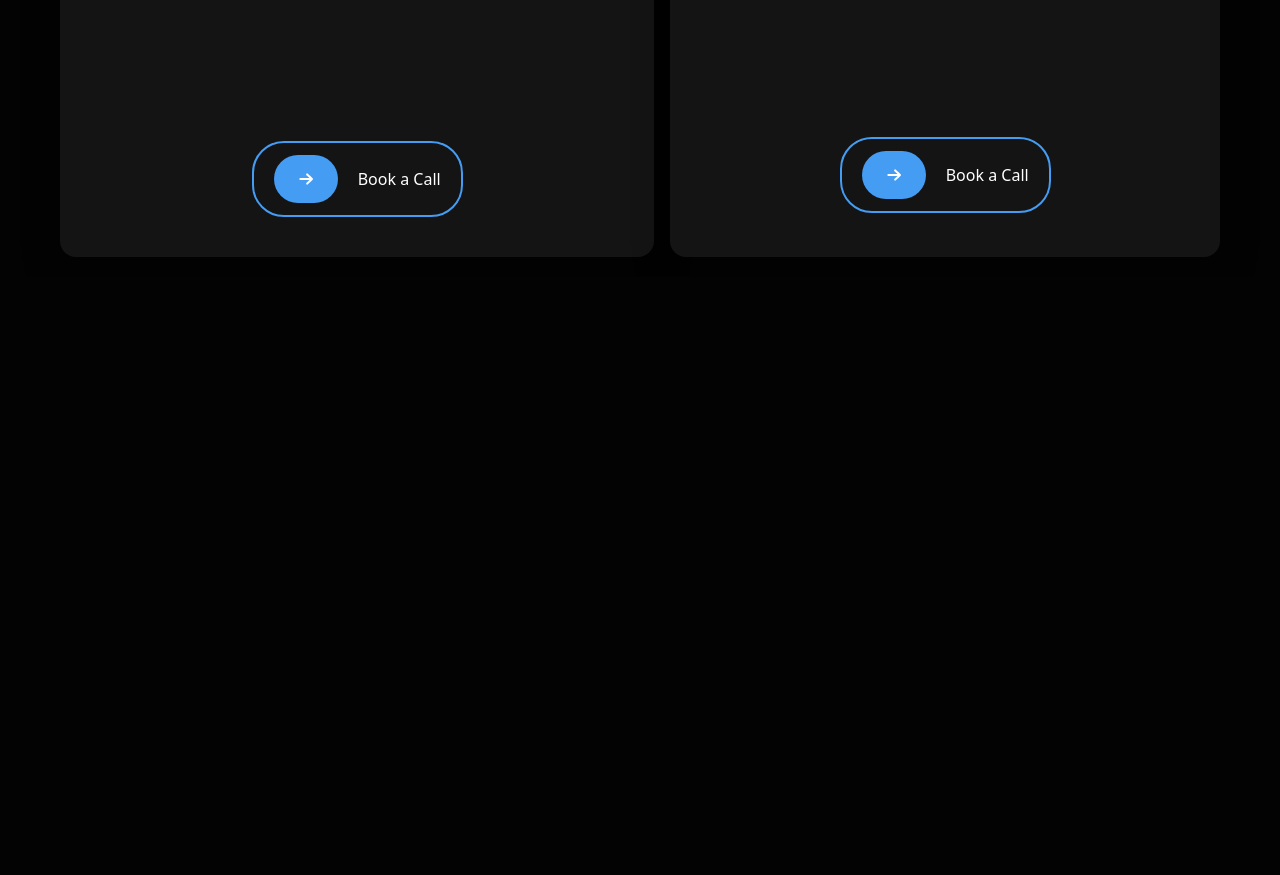
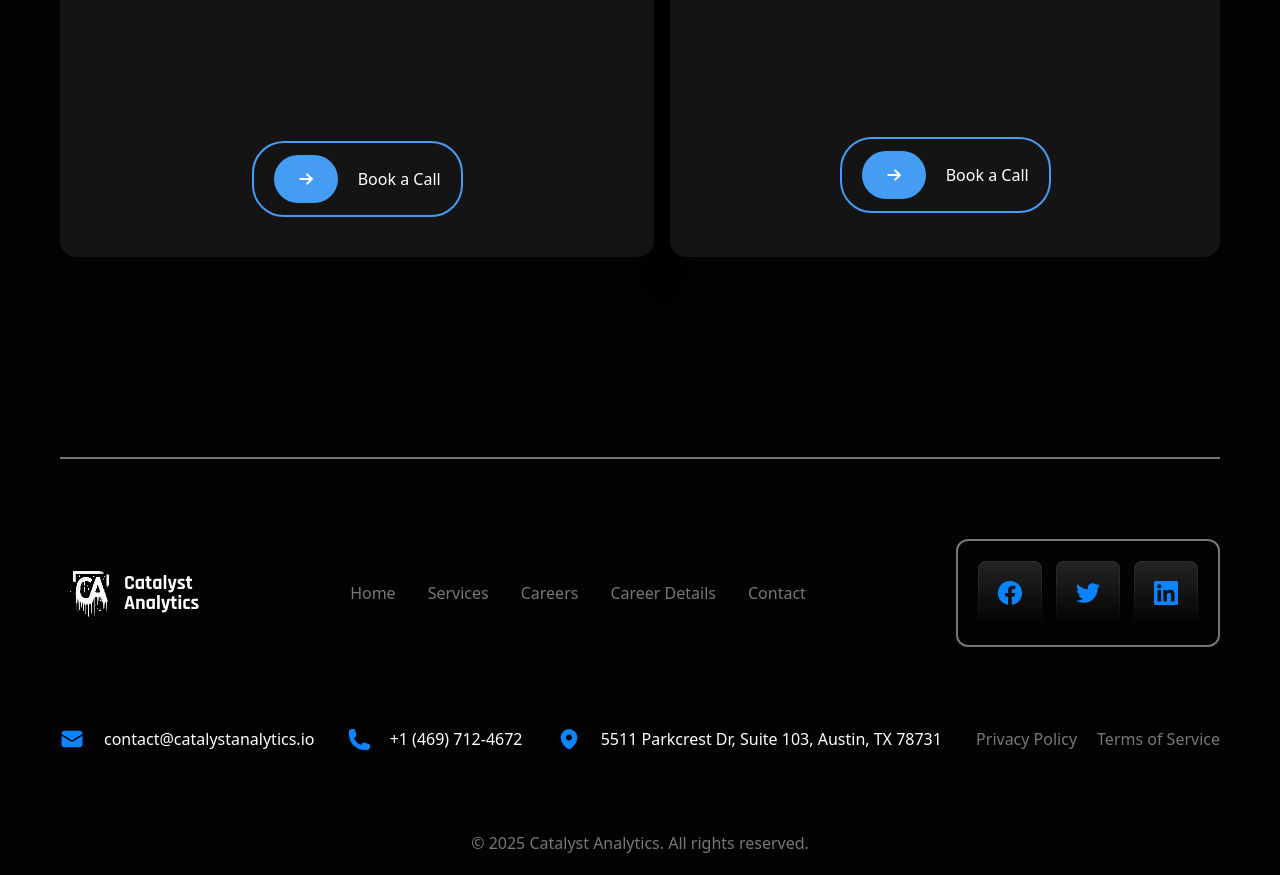
Before and after one commit to mukammalex/EXAM-03, a website: page index2.html in a window 1280 px wide. Shown: the part 3160-4035 px from the top of the page. Before the commit the page ends 3437 px from the top, so only its background shows below. Drawn offline with Linux system fonts and the light colour scheme.

Commit message:
Finished section Footer Page2

```diff
--- a/index2.html
+++ b/index2.html
@@ -256,5 +256,53 @@
     </section>
 </main>
 
+
+<footer class="max-w-300 m-auto p-5 mt-40">
+
+     <div class="h-[2px] w-full bg-[#777]"></div>
+
+     <div class="mt-20">
+
+        <div class="flex justify-between items-center">
+            <div>
+                <img src="./img/Logo-footer.png" alt="">
+            </div>
+
+            <div class="text-[#777] flex gap-8">
+            <a class="hover:bg-amber-400 rounded-xl hover:text-white" href="./index.html">Home</a>
+            <a class="hover:bg-amber-400 rounded-xl hover:text-white" href="./index2.html">Services</a>
+            <a class="hover:bg-amber-400 rounded-xl hover:text-white" href="">Careers</a>
+            <a class="hover:bg-amber-400 rounded-xl hover:text-white" href="">Career Details</a>
+            <a class="hover:bg-amber-400 rounded-xl hover:text-white" href="">Contact</a>
+        </div>
+
+        <div class="border-2 border-[#777] rounded-xl p-5">
+            <img src="./img/Buttons Container.png" alt="">
+        </div>
+        </div>
+
+        <div class="text-white flex justify-between items-center mt-20">
+            <div>
+                <p class="flex items-center gap-5"><img src="./img/Icon1-footer.png" alt="">contact@catalystanalytics.io</p>
+            </div>
+            <div>
+                <p class="flex items-center gap-5"><img src="./img/Vector (Stroke).png" alt="">+1 (469) 712-4672</p>
+            </div>
+            <div>
+                <p class="flex items-center gap-5"> <img src="./img/Icon33footer.png" alt="">5511 Parkcrest Dr, Suite 103, Austin, TX 78731</p>
+            </div>
+            <div class="flex items-center gap-5 text-[#777]">
+                <p>Privacy Policy</p>
+                <p>Terms of Service</p>
+            </div>
+        </div>
+
+        <div class="text-[#777] flex justify-center mt-20">
+            <p>© 2025 Catalyst Analytics. All rights reserved.</p>
+        </div>
+     </div>
+
+</footer>
+
 </body>
 </html>
```
